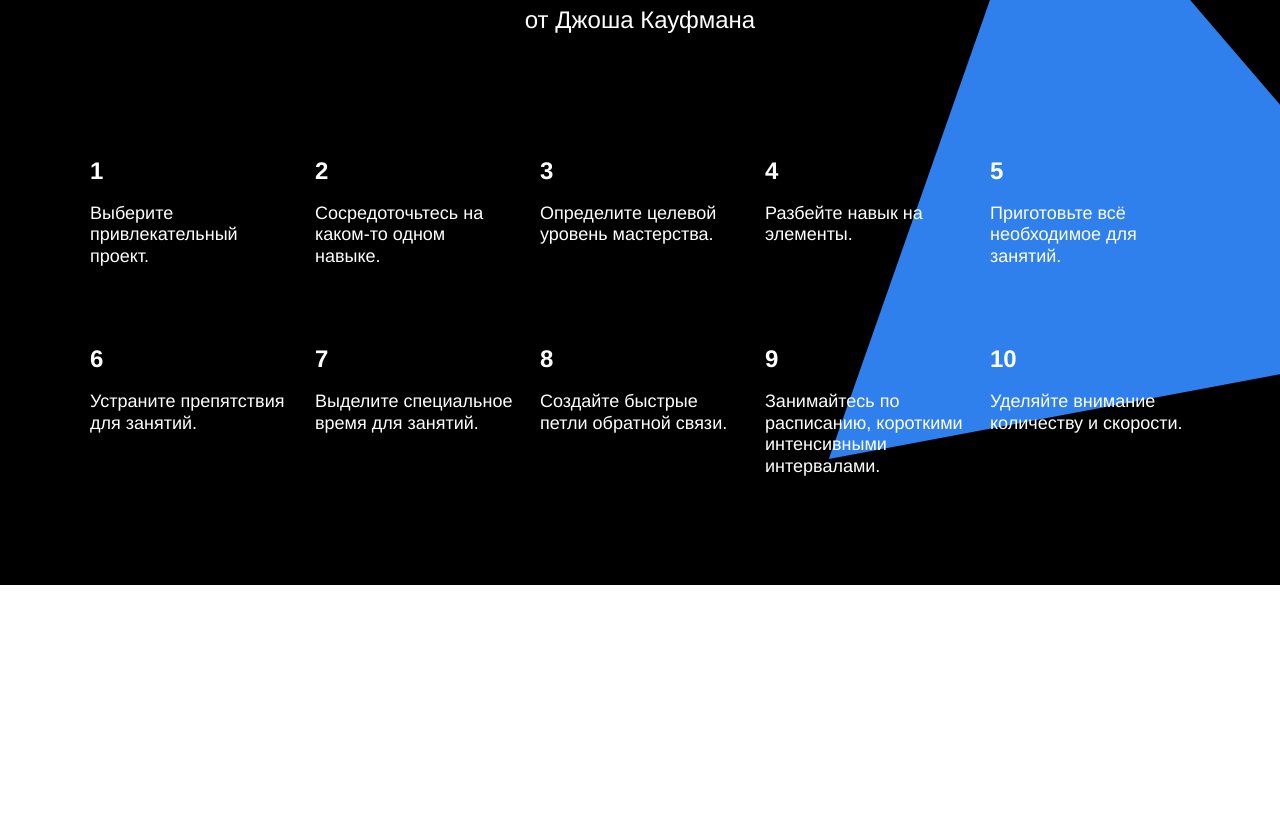
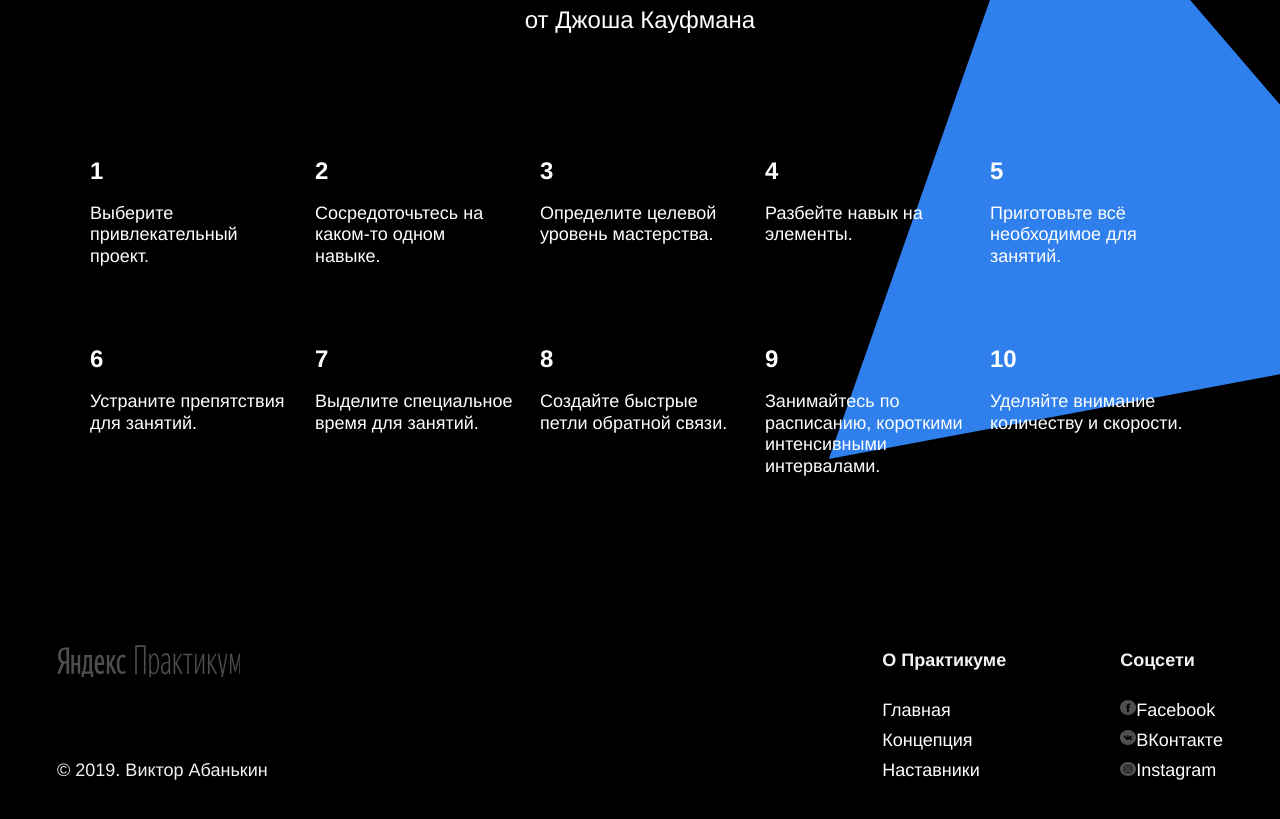
Before and after one commit to effectorea/how-to-learn, a plain HTML site: page index.html in a window 1280 px wide. Shown: the part 2995-3814 px from the top of the page. Before the commit the page ends 3580 px from the top, so only its background shows below. Drawn offline with Linux system fonts and the light colour scheme.

Commit message:
Финальная версия первого проекта

```diff
--- a/index.html
+++ b/index.html
@@ -127,6 +127,42 @@
       </section>
     </main>
     <footer class="footer">
+      <div class="footer__columns">
+        <div class="footer__column_content_copyright">
+          <div class="logo logo_place_footer"></div>
+          <p class="footer__author">© 2019. Виктор Абанькин</p>
+        </div>
+        <div class="footer__column_content_info">
+          <h3 class="footer__column-heading">О Практикуме</h3>
+          <ul class="footer__column-links">
+            <li class="footer__column-link">
+              <a href="#" class="footer__column-link_text">Главная</a>
+            </li>
+            <li class="footer__column-link">
+              <a href="#" class="footer__column-link_text">Концепция</a>
+            </li>
+            <li class="footer__column-link">
+              <a href="#" class="footer__column-link_text">Наставники</a>
+            </li>
+          </ul>
+        </div>
+        <div class="footer__column_content_social">
+          <h3 class="footer__column-heading">Соцсети</h3>
+          <ul class="footer__column-links">
+            <li class="footer__column-link">
+              <a href="#" class="footer__column-link_text"><img src="./images/facebook_color_white.svg" alt="Фэйсбук">Facebook</a>
+            </li>
+            <li class="footer__column-link">
+              <a href="#" class="footer__column-link_text"><img src="./images/vk_color_white.svg" alt="Вконтакте">ВКонтакте</a>
+            </li>
+            <li class="footer__column-link">
+              <a href="#" class="footer__column-link_text"><img src="./images/instagram_color_white.svg" alt="Инстаграм">Instagram</a>
+            </li>
+          </ul>
+
+        </div>
+      </div>
+
 
     </footer>
   </div>
--- a/styles/style.css
+++ b/styles/style.css
@@ -22,6 +22,7 @@
 .logo {
   width: 183px;
   height: 32px;
+  background-image: url('../images/logo_place_header.svg');
 }
 .logo_place_header {
   background-image: url('../images/logo_place_header.svg');
@@ -225,3 +226,49 @@ section {
   position: relative;
   z-index: 2;
 }
+.footer {
+  background-color: black;
+  padding: 60px 0 40px;
+}
+.footer__columns {
+  display: flex;
+  justify-content: space-around;
+  margin: auto;
+}
+.footer__author, .footer__column-heading {
+  color: #f2f2f2;
+}
+.footer__column-links {
+list-style: none;
+padding: 0;
+margin: 20px 0 16px;
+}
+
+.logo_place_footer {
+background-image: url('../images/logo_place_footer.svg');
+}
+.footer__author {
+  line-height: 25px;
+  font-size: 18px;
+  font-weight: normal;
+  position: absolute;
+  left: 0;
+  bottom: 0;
+}
+.footer__column-heading {
+  line-height: 30px;
+  font-size: 18px;
+  font-weight: bold;
+  margin: 0;
+}
+.footer__column_content_copyright {
+  flex-basis: 711px;
+  position: relative;
+}
+.footer__column-link_text {
+  text-decoration: none;
+  color: white;
+  line-height: 30px;
+  font-size: 18px;
+  font-weight: normal;
+}
```
